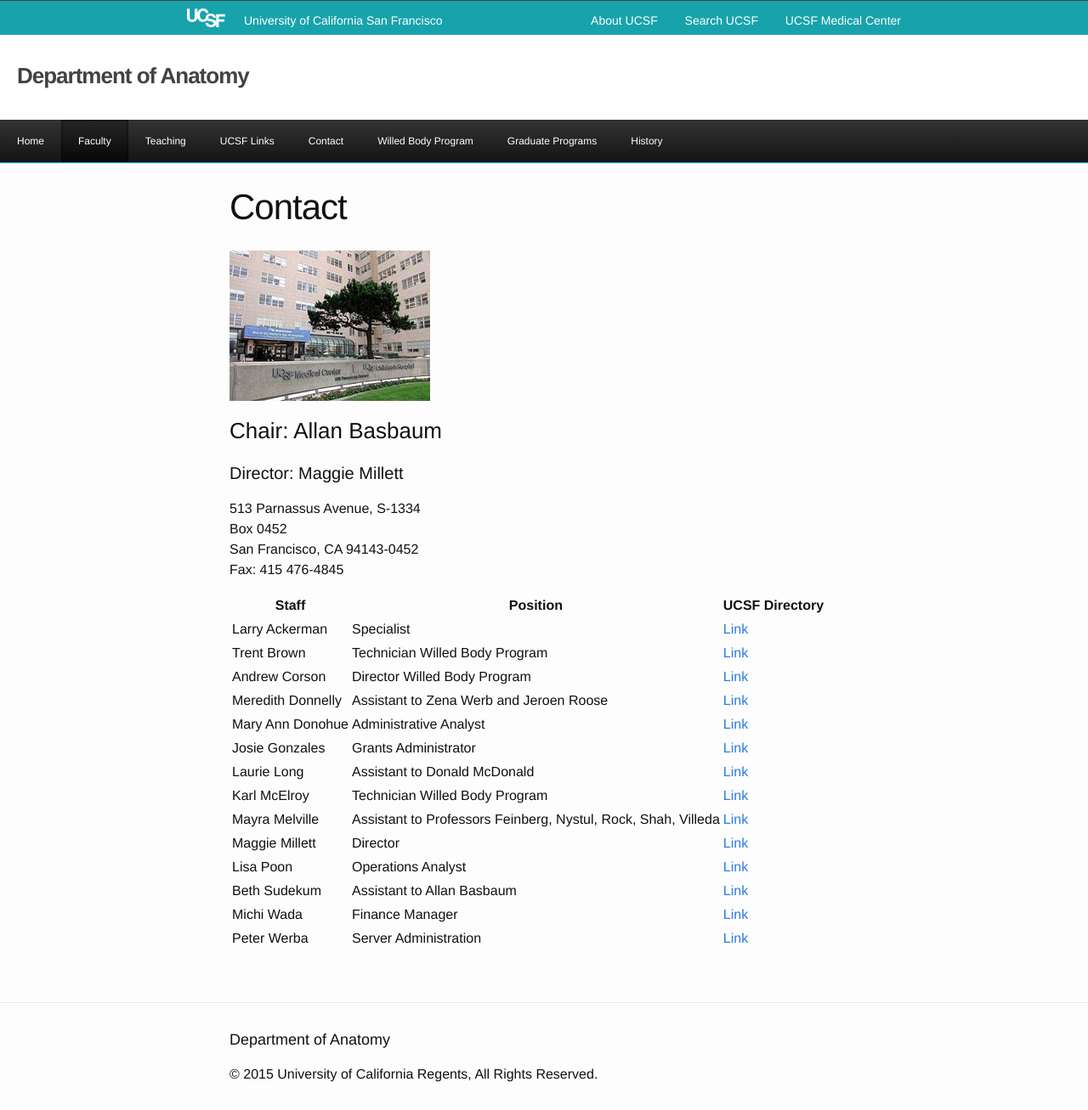
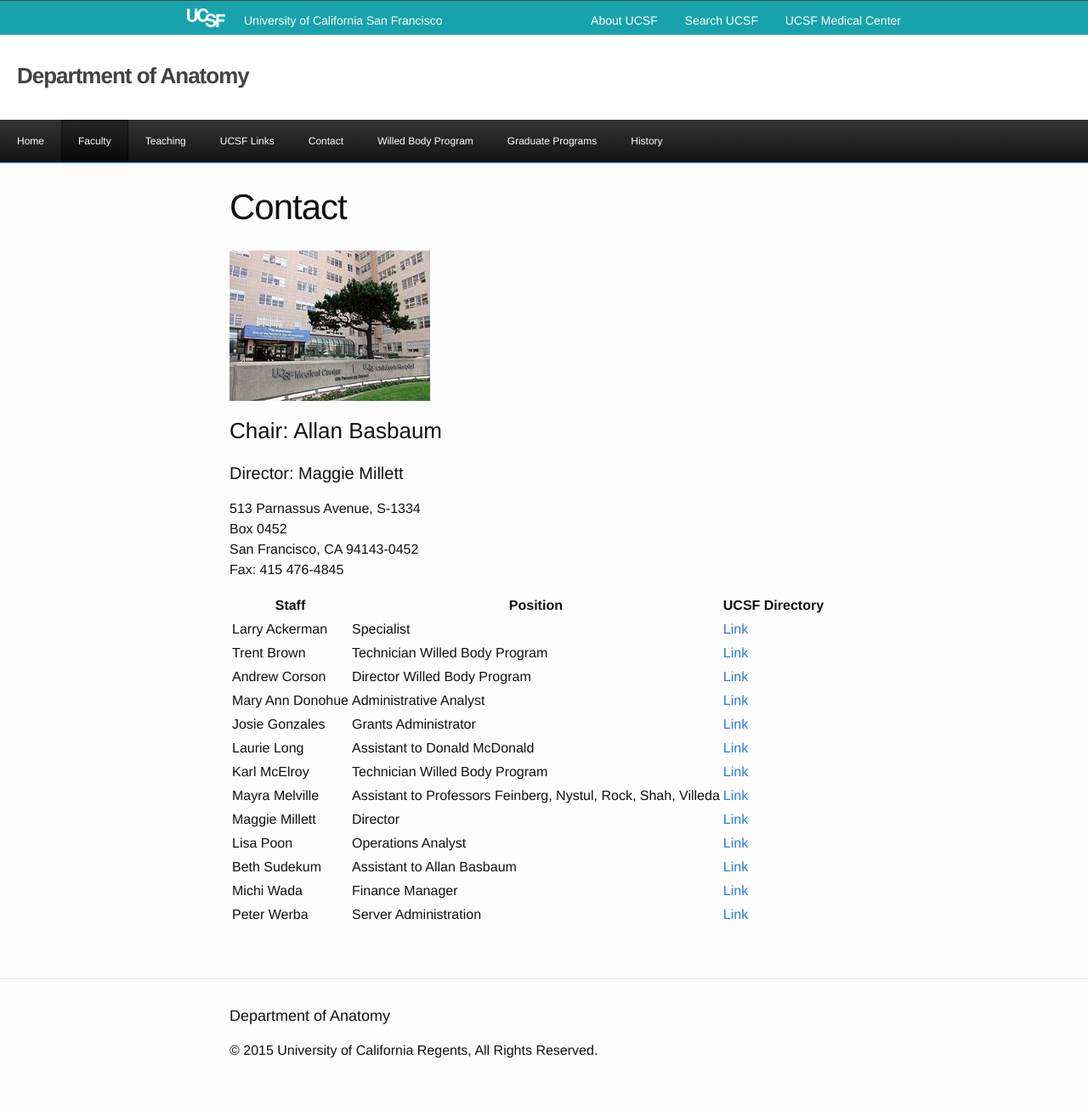
Before and after one commit to UCSF-Anatomy/anat-jekyll, a Jekyll site: the page built from contact.md, in a window 1280 px wide. Shown: the whole page at 85% size. Built offline with Jekyll 4.4.1, drawn with Linux system fonts in a browser that asks for light colours; nearby versions of some CDN libraries; after the commit the page ends 1279 px from its top, so only the background shows below that.

Commit message:
updates to contacts

```diff
--- a/contact.md
+++ b/contact.md
@@ -21,7 +21,6 @@ Staff          | Position                       | UCSF Directory
 Larry Ackerman | Specialist						| [Link](https://directory.ucsf.edu/?q=larry+ackerman)
 Trent Brown    | Technician Willed Body Program | [Link](https://directory.ucsf.edu/?q=Trent+Brown)
 Andrew Corson  | Director Willed Body Program| [Link](https://directory.ucsf.edu/?q=Andrew+Corson)
-Meredith Donnelly | Assistant to Zena Werb and Jeroen Roose | [Link](https://directory.ucsf.edu/?q=Meredith+Donnelly)
 Mary Ann Donohue  | Administrative Analyst		          | [Link](https://directory.ucsf.edu/?q=Mary+Ann+Donohue)
 Josie Gonzales	   | Grants Administrator		|     [Link](https://directory.ucsf.edu/?q=maryann+donohue)
 Laurie Long   |  Assistant to Donald McDonald | [Link](https://directory.ucsf.edu/?q=Laurie+Long)
```
